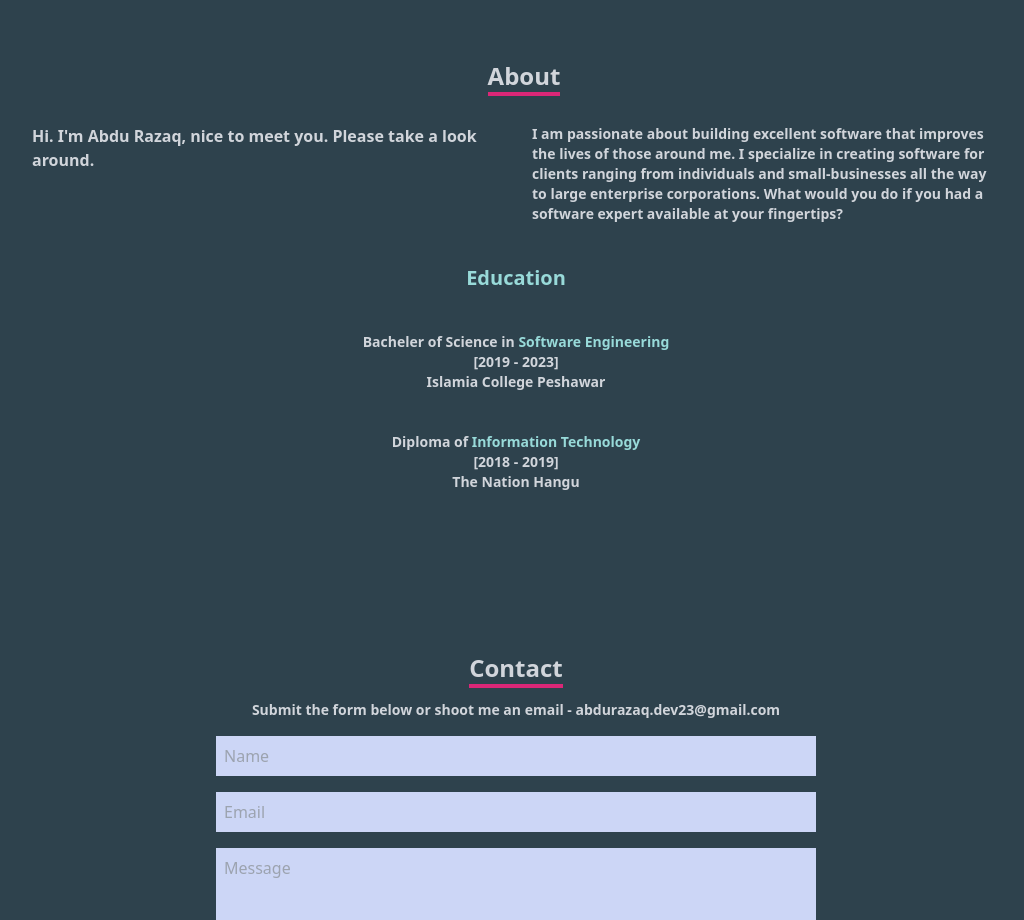
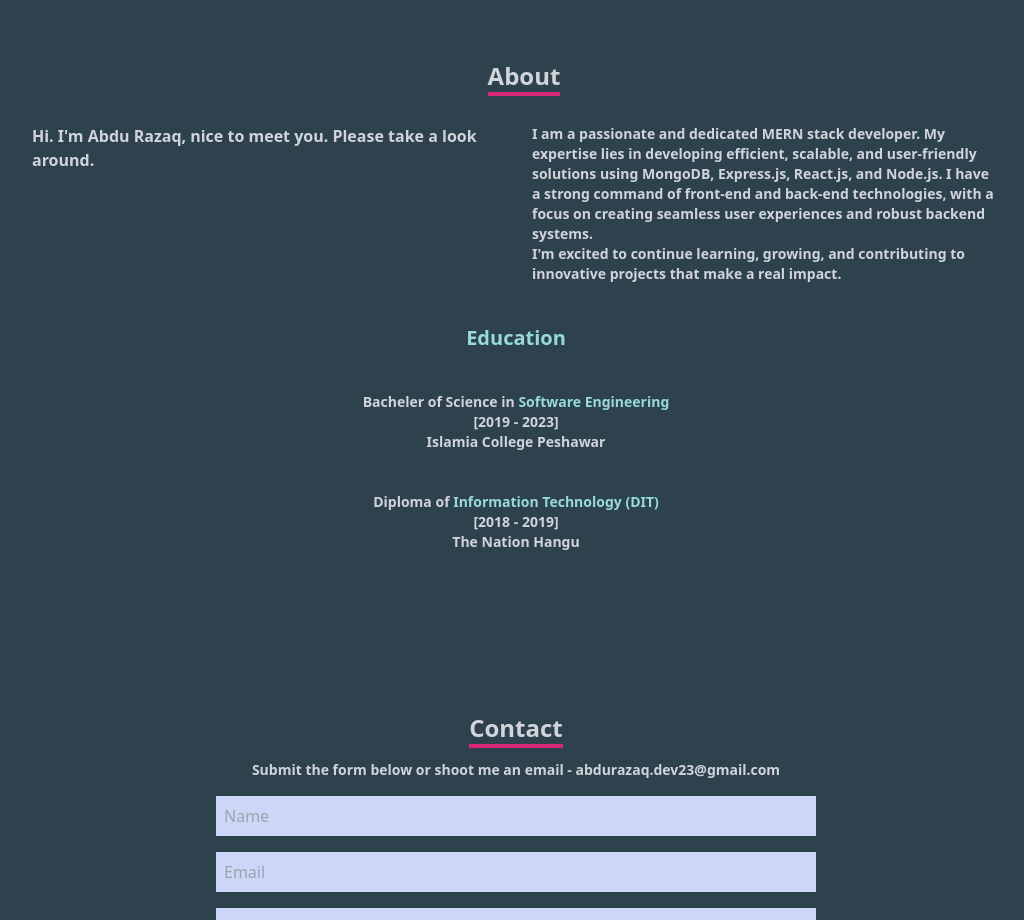
Before and after one commit to AbduRazaq-23/personal_portfolio, a React (Vite) app: page / in a window 1280 px wide. Shown: the part 2700-3620 px from the top of the page, without its empty margins (124-1148 px from the left). Built offline with nearby package versions, Linux system fonts and the light colour scheme.

Commit message:
changes in about

```diff
--- a/src/components/About.jsx
+++ b/src/components/About.jsx
@@ -16,13 +16,18 @@ const About = () => {
               Hi. I'm Abdu Razaq, nice to meet you. Please take a look around.
             </p>
           </div>
-          <div>
-            <p className="text-sm font-semibold">
-              I am passionate about building excellent software that improves
-              the lives of those around me. I specialize in creating software
-              for clients ranging from individuals and small-businesses all the
-              way to large enterprise corporations. What would you do if you had
-              a software expert available at your fingertips?
+          <div className="text-sm font-semibold">
+            <p>
+              I am a passionate and dedicated MERN stack developer. My expertise
+              lies in developing efficient, scalable, and user-friendly
+              solutions using MongoDB, Express.js, React.js, and Node.js. I have
+              a strong command of front-end and back-end technologies, with a
+              focus on creating seamless user experiences and robust backend
+              systems.
+            </p>
+            <p>
+              I'm excited to continue learning, growing, and contributing to
+              innovative projects that make a real impact.
             </p>
           </div>
         </div>
@@ -45,7 +50,7 @@ const About = () => {
               Diploma of{" "}
               <span className="text-[#98dad9] font-bold">
                 {" "}
-                Information Technology{" "}
+                Information Technology (DIT)
               </span>
             </h2>
             <h3>[2018 - 2019]</h3>
```
